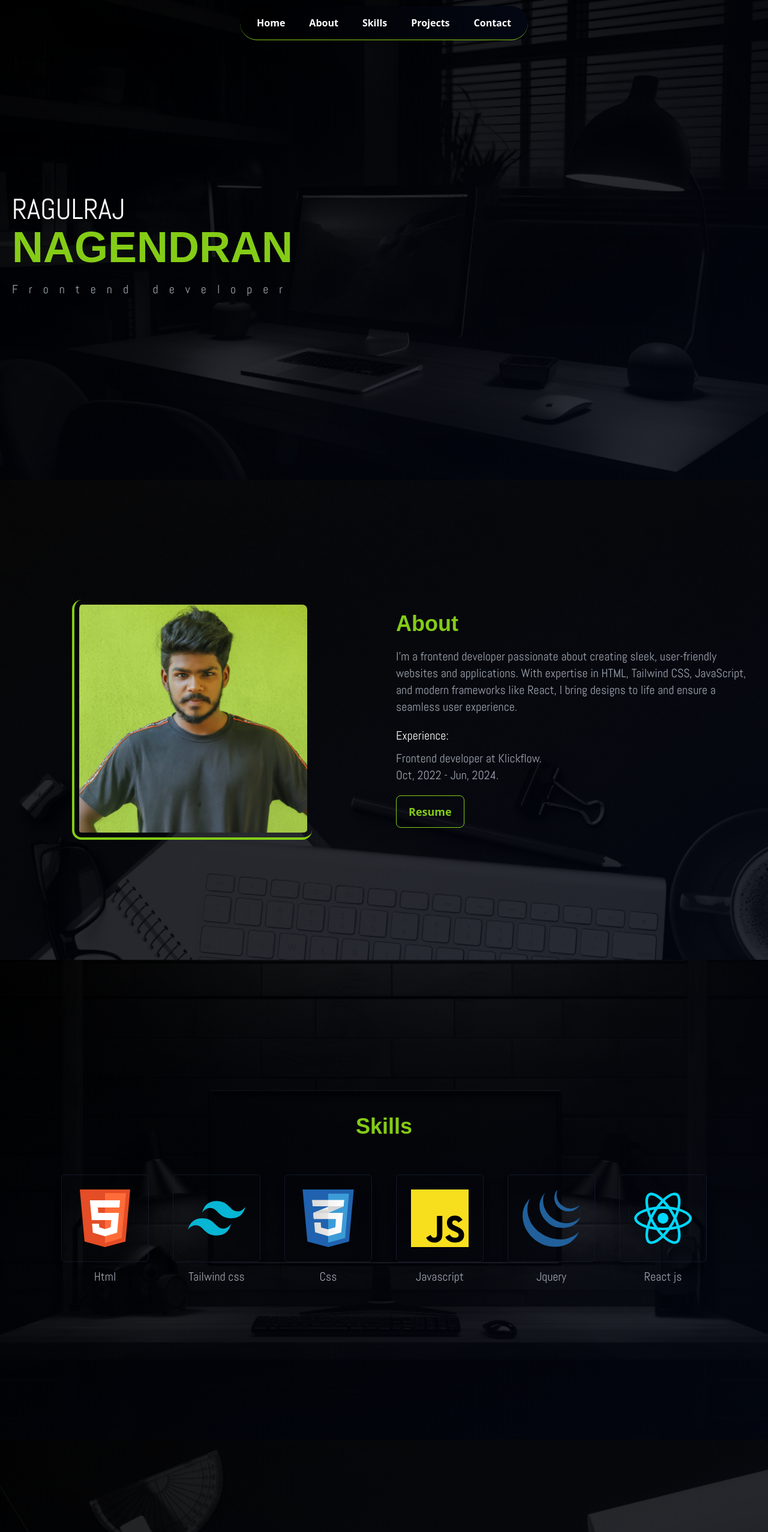
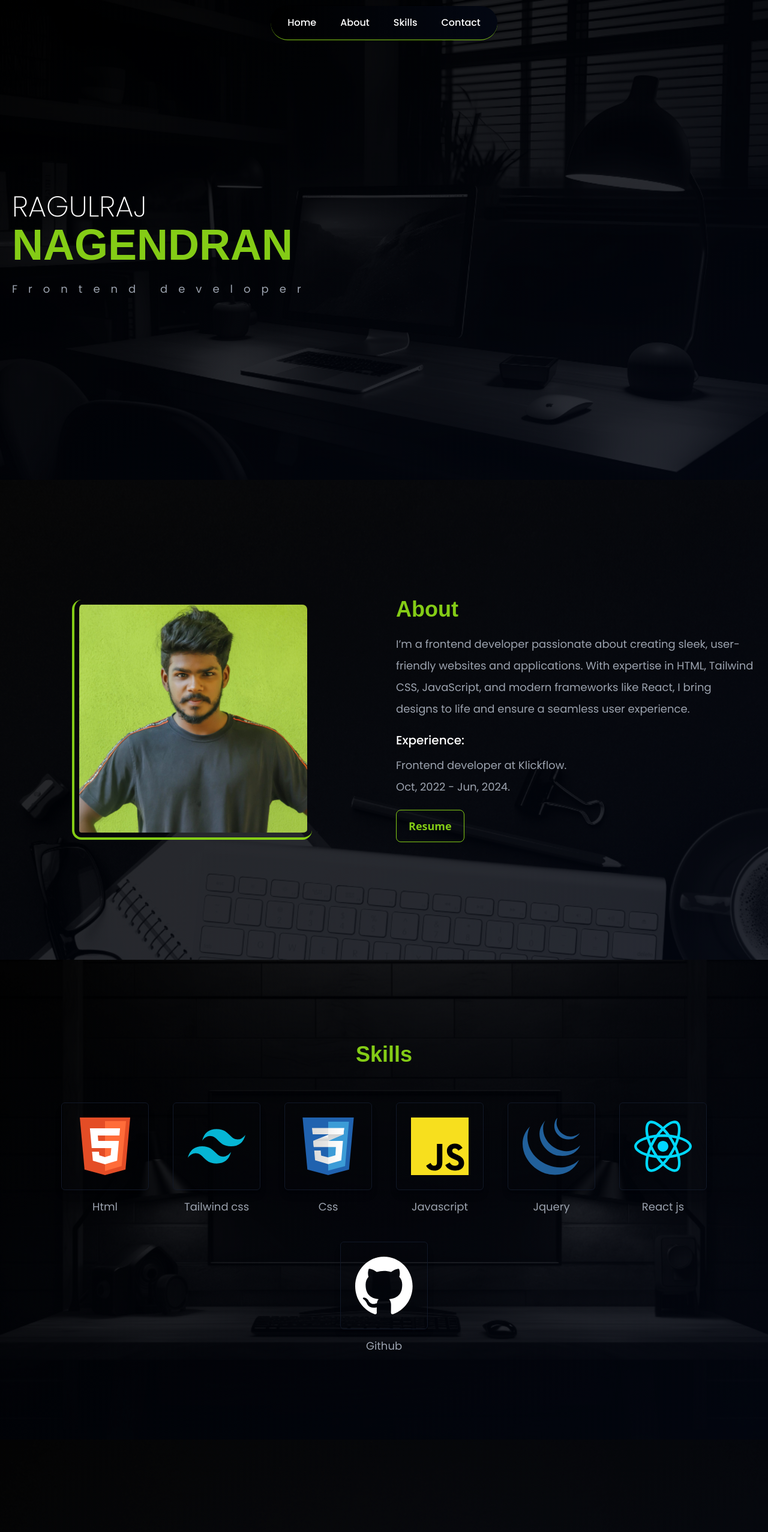
Before and after one commit to ragulraj28/Portfolio, a React (Create React App) app: page / in a window 1280 px wide. Shown: the top 2554 px of the page at 60% size. Built offline with nearby package versions, Linux system fonts and the light colour scheme.

Commit message:
Change font style and remove project section

```diff
--- a/src/App.js
+++ b/src/App.js
@@ -3,7 +3,6 @@ import Navbar from './components/Navbar/Navbar';
 import Home from './Pages/Home/Home';
 import About from './Pages/About/About';
 import Contact from './Pages/Contact/Contact';
-import Projects from './Pages/Projects/Projects';
 import Skills from './Pages/Skills/Skills';
 import Footer from './components/Footer/Footer';
 
@@ -14,7 +13,6 @@ function App() {
       <Home />
       <About />
       <Skills />
-      <Projects />
       <Contact />
       <Footer />
     </div>
--- a/src/App.scss
+++ b/src/App.scss
@@ -29,7 +29,7 @@ h3 {
 
 p {
 
-  @apply text-lg md:text-xl font-secondary leading-relaxed;
+  @apply text-base md:text-lg font-secondary leading-loose lg:leading-loose;
 
 }
 
--- a/src/Pages/Skills/Skills.jsx
+++ b/src/Pages/Skills/Skills.jsx
@@ -6,6 +6,7 @@ import Css from '../../assets/Logo/css.svg';
 import Jquery from '../../assets/Logo/jquery.svg';
 import ReactJs from '../../assets/Logo/reactjs.svg';
 import Js from '../../assets/Logo/javascript.svg';
+import Github from '../../assets/Logo/github.svg';
 
 const Skills = () => {
   const skills = [
@@ -32,6 +33,10 @@ const Skills = () => {
     {
       name: 'React js',
       icon_src: ReactJs
+    },
+    {
+      name: 'Github',
+      icon_src: Github
     }
   ]
   return (
--- a/src/Pages/Skills/skills.scss
+++ b/src/Pages/Skills/skills.scss
@@ -34,7 +34,7 @@
 
             p {
 
-                @apply mt-2.5 font-medium;
+                @apply mt-2.5;
 
             }
 
--- a/src/components/Footer/Footer.jsx
+++ b/src/components/Footer/Footer.jsx
@@ -11,7 +11,7 @@ const Footer = () => {
 
         <div className="container flex-res">
 
-            <p>Copyright @ {year} | Developed by Ragulraj Nagendran</p>
+            <p>Copyright @ {year}</p>
 
         </div>
 
--- a/src/components/Footer/footer.scss
+++ b/src/components/Footer/footer.scss
@@ -4,7 +4,7 @@ Footer {
 
     p {
 
-        @apply text-base;
+        @apply text-sm text-center;
 
     }
 
--- a/src/components/Navbar/Navbar.jsx
+++ b/src/components/Navbar/Navbar.jsx
@@ -7,7 +7,7 @@ const Navbar = () => {
 
     const[isExpanded, setExpanded] = useState(false);
 
-    const menuItems = ['Home', 'About', 'Skills', 'Projects', 'Contact'];
+    const menuItems = ['Home', 'About', 'Skills', 'Contact'];
 
     function handleMenu() {
 
--- a/src/components/Navbar/navbar.scss
+++ b/src/components/Navbar/navbar.scss
@@ -1,6 +1,6 @@
 header {
 
-    @apply py-4 px-7 flex items-center justify-between bg-gradient-to-r from-black to-gray-950 lg:border-b lg:border-primary shadow text-white sticky lg:fixed top-0 left-0 w-full lg:w-fit lg:left-1/2 lg:-translate-x-1/2 lg:top-2.5 lg:rounded-full z-20;
+    @apply py-4 px-7 font-secondary flex items-center justify-between bg-gradient-to-r from-black to-gray-950 lg:border-b lg:border-primary shadow text-white sticky lg:fixed top-0 left-0 w-full lg:w-fit lg:left-1/2 lg:-translate-x-1/2 lg:top-2.5 lg:rounded-full z-20;
 
     .logo {
 
@@ -10,7 +10,7 @@ header {
 
     .menu {
 
-        @apply hidden lg:flex items-center justify-center font-semibold gap-10;
+        @apply hidden lg:flex items-center justify-center font-medium gap-10;
 
         a {
 
@@ -32,7 +32,7 @@ header {
 
         a {
 
-            @apply px-12 py-5 hover:bg-primary hover:text-gray-950 w-fit text-xl font-semibold cursor-pointer capitalize;
+            @apply px-12 py-5 hover:bg-primary hover:text-gray-950 w-fit text-xl font-medium cursor-pointer capitalize;
 
         }
 
--- a/src/index.css
+++ b/src/index.css
@@ -1,5 +1,5 @@
 @import url('https://fonts.googleapis.com/css2?family=Kaushan+Script&display=swap');
-@import url('https://fonts.googleapis.com/css2?family=Abel&family=Montserrat:ital,wght@0,100..900;1,100..900&display=swap');
+@import url('https://fonts.googleapis.com/css2?family=Montserrat:ital,wght@0,100..900;1,100..900&family=Poppins:ital,wght@0,100;0,200;0,300;0,400;0,500;0,600;0,700;0,800;0,900;1,100;1,200;1,300;1,400;1,500;1,600;1,700;1,800;1,900&display=swap');
 
 @tailwind base;
 @tailwind components;
--- a/tailwind.config.js
+++ b/tailwind.config.js
@@ -10,7 +10,7 @@ module.exports = {
     fontFamily: {
       'logo':["Kaushan Script"],
       'primary': ["Monsterrat", 'sans-serif'],
-      'secondary':["Abel", 'sans-serif']
+      'secondary':["Poppins", 'sans-serif']
     },
 
   },
```
Also changed, not shown: src/assets/Logo/github.svg (added).
